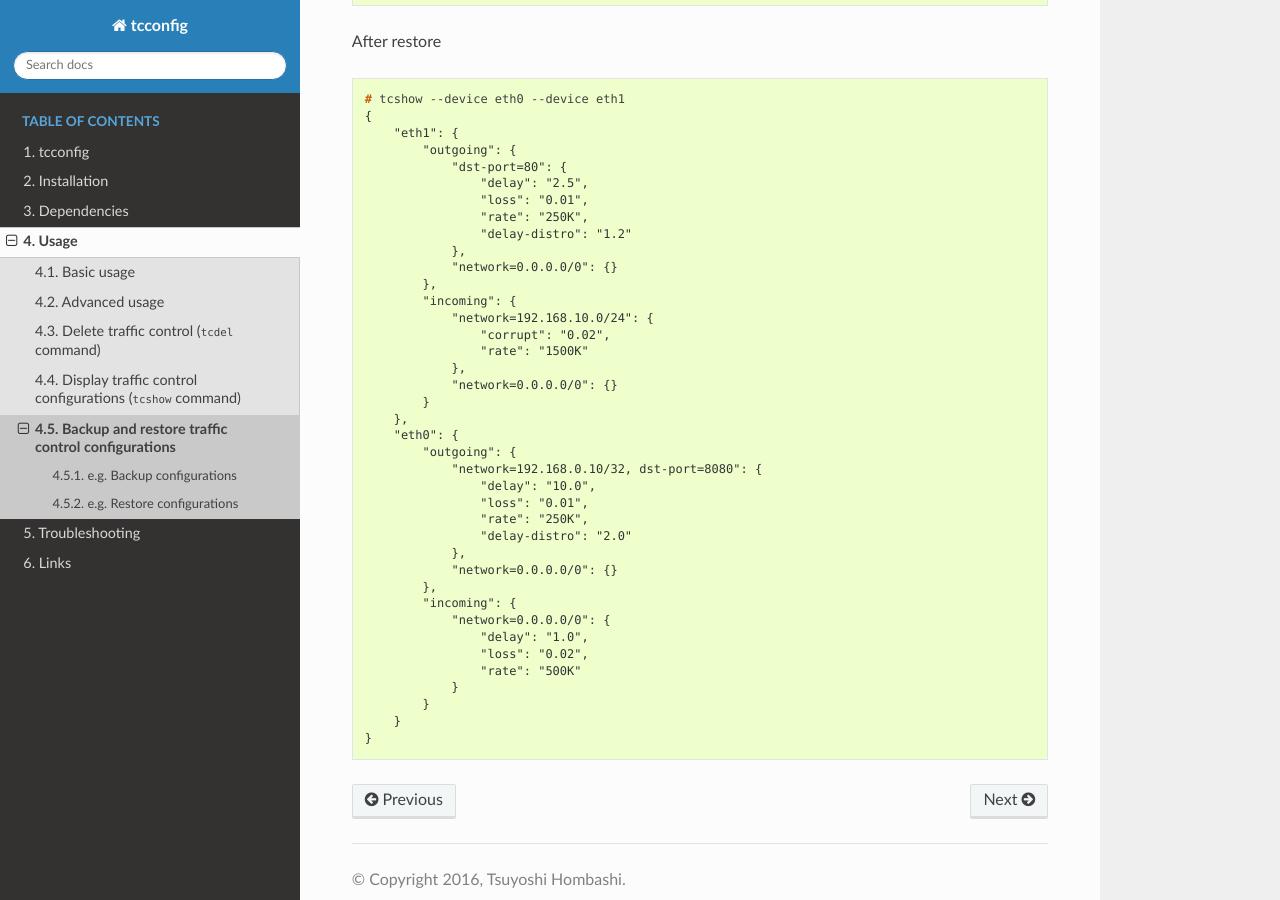
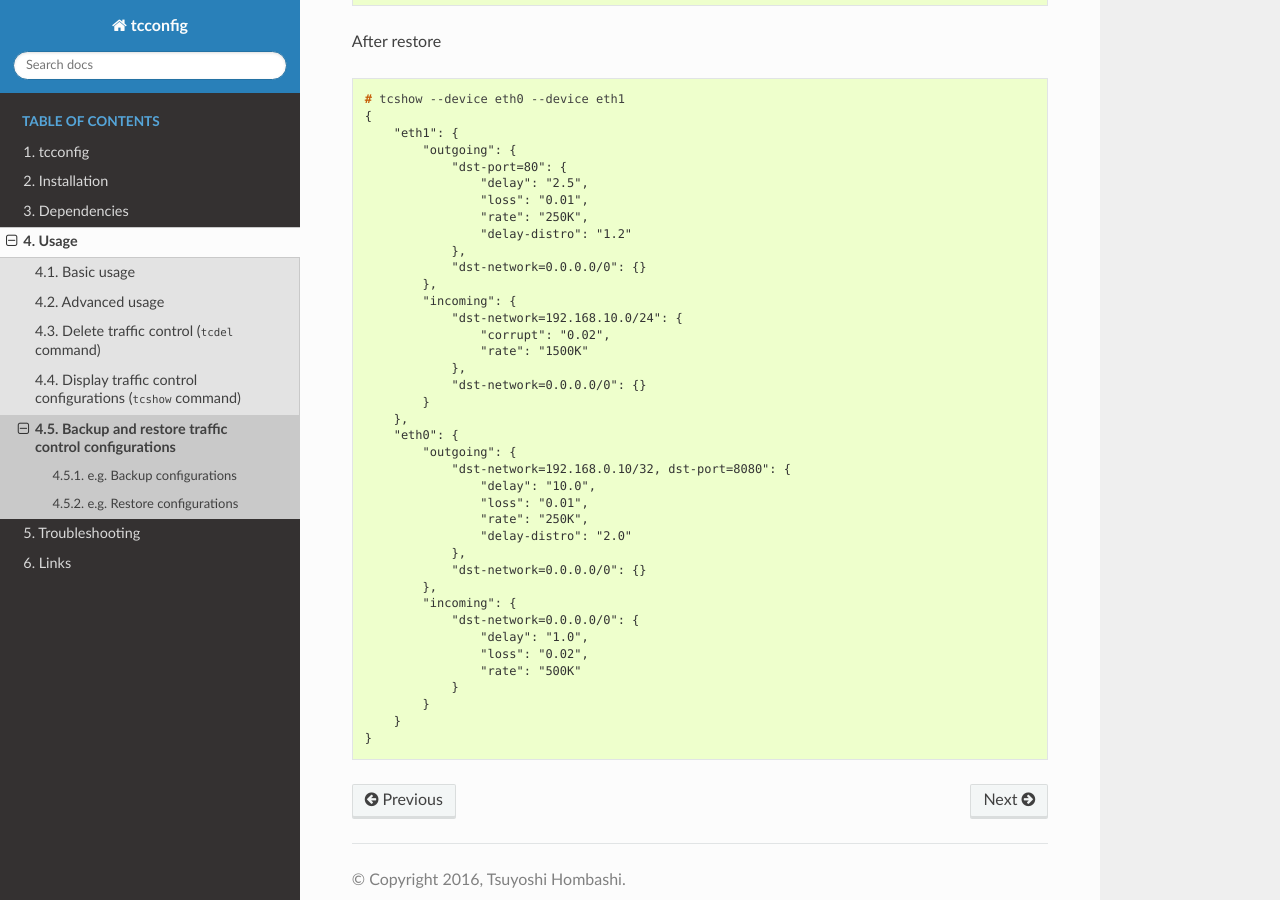
Before and after one commit to thombashi/tcconfig, a Sphinx documentation site: the page built from docs/pages/usage/backup_and_restore.rst, in a window 1280 px wide and 900 px high, scrolled down 983 px. Built offline with Sphinx 7.4.7 and the Read the Docs theme 2.0.0, drawn with Linux system fonts in a browser that asks for light colours; pages that are not in the unit, such as notebooks, are missing from menus.

Commit message:
Update docs

```diff
--- a/docs/pages/installation.rst
+++ b/docs/pages/installation.rst
@@ -32,12 +32,12 @@ Dependencies
 
 Linux packages
 --------------
-- `iproute`/`iproute2` (mandatory: required for tc command)
-- `iptables` (optional: required to when you use ``--iptables`` option)
+- ``iproute``/``iproute2`` (mandatory: required for tc command)
+- ``iptables`` (optional: required to when you use ``--iptables`` option)
 
 Linux kernel module
 ----------------------------
-- sch_netem
+- ``sch_netem``
 
 Python packages
 ---------------
--- a/docs/pages/troubleshooting.rst
+++ b/docs/pages/troubleshooting.rst
@@ -83,7 +83,7 @@ e.g. Kernel configurations that enabled the above configurations (Debian)
 
 .. code:: console
 
-    cat /boot/config-3.16.0-4-amd64 | egrep "NETFILTER_NETLINK=|NETFILTER_NETLINK_QUEUE=|NETFILTER_NETLINK_LOG=|NF_CT_NETLINK=|SCSI_NETLINK=|IP_ADVANCED_ROUTER=|NET_SCH_INGRESS=|NET_SCHED=|IP_MULTIPLE_TABLES=|NETFILTER_XT_TARGET_MARK="
+    $ cat /boot/config-3.16.0-4-amd64 | egrep "NETFILTER_NETLINK=|NETFILTER_NETLINK_QUEUE=|NETFILTER_NETLINK_LOG=|NF_CT_NETLINK=|SCSI_NETLINK=|IP_ADVANCED_ROUTER=|NET_SCH_INGRESS=|NET_SCHED=|IP_MULTIPLE_TABLES=|NETFILTER_XT_TARGET_MARK="
     CONFIG_IP_ADVANCED_ROUTER=y
     CONFIG_IP_MULTIPLE_TABLES=y
     CONFIG_NETFILTER_NETLINK=m
--- a/docs/pages/usage/backup_and_restore.rst
+++ b/docs/pages/usage/backup_and_restore.rst
@@ -61,28 +61,28 @@ After restore
                     "rate": "250K",
                     "delay-distro": "1.2"
                 },
-                "network=0.0.0.0/0": {}
+                "dst-network=0.0.0.0/0": {}
             },
             "incoming": {
-                "network=192.168.10.0/24": {
+                "dst-network=192.168.10.0/24": {
                     "corrupt": "0.02",
                     "rate": "1500K"
                 },
-                "network=0.0.0.0/0": {}
+                "dst-network=0.0.0.0/0": {}
             }
         },
         "eth0": {
             "outgoing": {
-                "network=192.168.0.10/32, dst-port=8080": {
+                "dst-network=192.168.0.10/32, dst-port=8080": {
                     "delay": "10.0",
                     "loss": "0.01",
                     "rate": "250K",
                     "delay-distro": "2.0"
                 },
-                "network=0.0.0.0/0": {}
+                "dst-network=0.0.0.0/0": {}
             },
             "incoming": {
-                "network=0.0.0.0/0": {
+                "dst-network=0.0.0.0/0": {
                     "delay": "1.0",
                     "loss": "0.02",
                     "rate": "500K"
--- a/docs/pages/usage/tcset/advanced_usage.rst
+++ b/docs/pages/usage/tcset/advanced_usage.rst
@@ -62,7 +62,7 @@ IPv6 addresses can be used at ``tcset``/``tcshow`` commands with ``--ipv6`` opti
     {
         "eth0": {
             "outgoing": {
-                "network=2001:db00::/24, protocol=ipv6": {
+                "dst-network=2001:db00::/24, protocol=ipv6": {
                     "delay": "100.0",
                     "rate": "1G"
                 }
--- a/docs/pages/usage/tcshow/usage.rst
+++ b/docs/pages/usage/tcshow/usage.rst
@@ -9,16 +9,16 @@ Example
     {
         "eth0": {
             "outgoing": {
-                "network=192.168.0.10/32, dst-port=8080": {
+                "dst-network=192.168.0.10/32, dst-port=8080": {
                     "delay": "10.0",
                     "loss": "0.01",
                     "rate": "250K",
                     "delay-distro": "2.0"
                 },
-                "network=0.0.0.0/0": {}
+                "dst-network=0.0.0.0/0": {}
             },
             "incoming": {
-                "network=0.0.0.0/0": {
+                "dst-network=0.0.0.0/0": {
                     "delay": "1.0",
                     "loss": "0.02",
                     "rate": "500K"
```
Also changed, not shown: docs/pages/usage/tcset/tcset_help_output.txt (+8 -2 lines).
